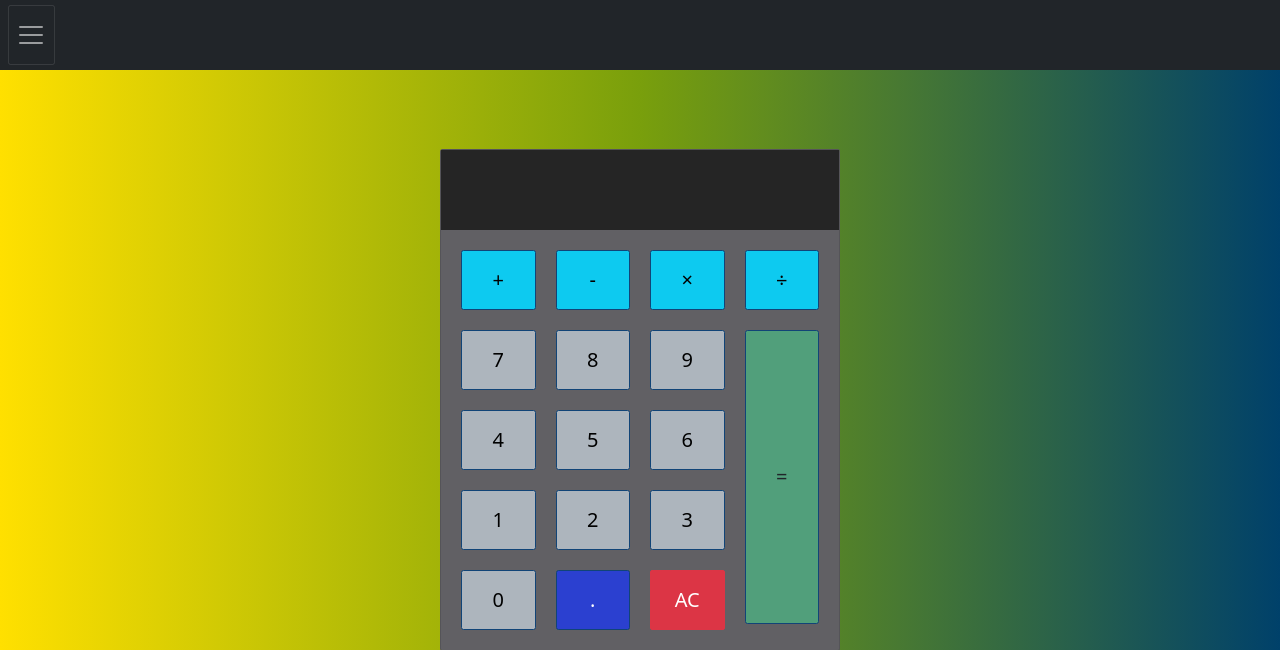
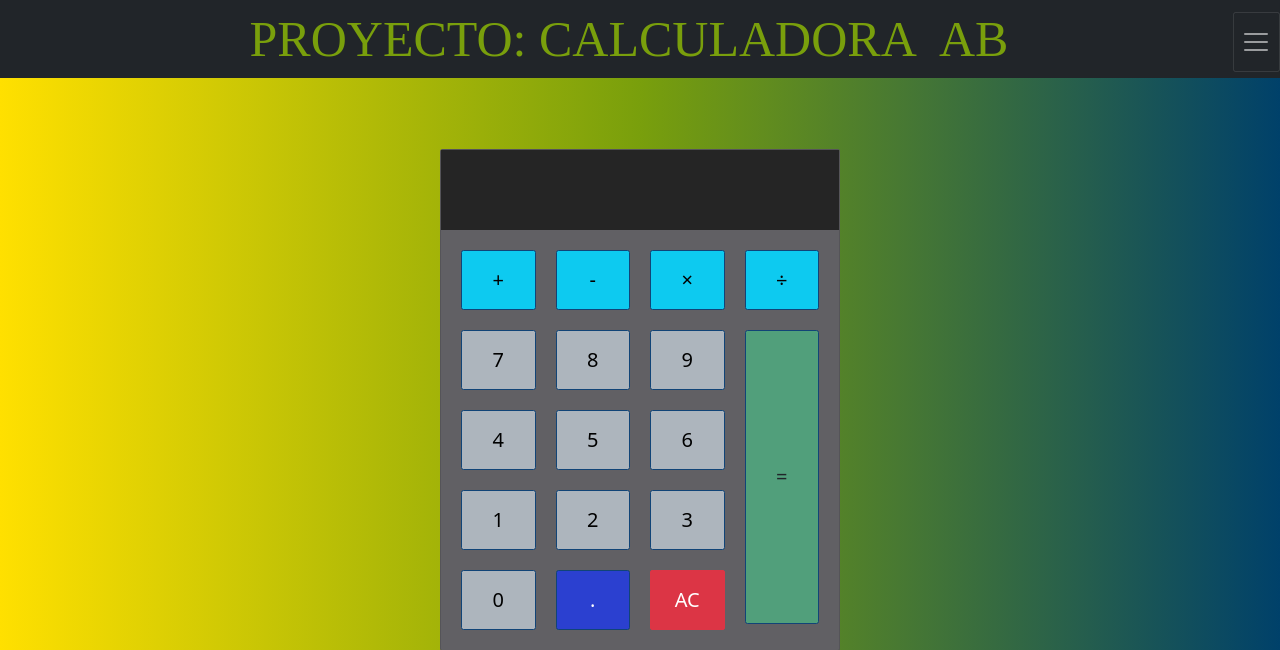
Before and after one commit to jhasmany-fernandez/F.I.C.C.T.-Proyecto_Calculadora_AB-Python_Flask, a Flask app: page / in a window 1280 px wide. Shown: the top 650 px of the page. Run offline with Flask 2, Linux system fonts and the light colour scheme.

Commit message:
Terminando con la interface grafica.

```diff
--- a/static/css/main.css
+++ b/static/css/main.css
@@ -85,3 +85,9 @@
       grid-gap: 20px;
       padding: 20px;
     }
+
+    .centrado {
+        text-align: center;
+        color: #799F0C;
+        font: 500% "Times New Roman";
+    }
--- a/templates/home.html
+++ b/templates/home.html
@@ -17,21 +17,22 @@
     <link rel="stylesheet" href="{{ url_for('static', filename='/css/main.css')}}">
 </head>
 <body>
+
     <div class="collapse" id="navbarToggleExternalContent">
-      <div class="bg-dark p-4">
-        <h1 class="text-white h4">PROYECTO: Calculadora AB</h1>
-        <span class="text-muted"><h4>UNIVERSIDAD: {{universidad}}</h4></span>
-        <span class="text-muted"><h4>FACULTAD: {{facultad}}</h4></span>
-        <span class="text-muted"><h4>MATERIA: {{materia}}</h4></span>
-        <span class="text-muted"><h4>NOMBRE: {{ nombre }}</h4></span>
-        <span class="text-muted"><h4>REGISTRO: {{registro}}</h4></span>
+      <div class="bg-dark p-3">
+
+        <span class="text-muted"><h4>UNIVERSIDAD: {{universidad}} | FACULTAD: {{facultad}} | MATERIA: {{materia}} | NOMBRE: {{ nombre }} | REGISTRO: {{registro}}</h4></span>
       </div>
     </div>
-    <nav class="navbar navbar-dark bg-dark">
-      <div class="container-fluid">
+    <nav class="navbar navbar-dark bg-dark navbar-light">
+      <h1 class="container-fluid">
+        <h1 class="centrado">&nbsp;</h1><h1 class="centrado">&nbsp;PROYECTO: CALCULADORA &nbsp;AB</h1>
         <button class="navbar-toggler" type="button" data-bs-toggle="collapse" data-bs-target="#navbarToggleExternalContent" aria-controls="navbarToggleExternalContent" aria-expanded="false" aria-label="Toggle navigation">
+
           <span class="navbar-toggler-icon"></span>
+
         </button>
+
       </div>
     </nav>
 
```
Lines whose indentation alone changed are shown as unchanged.
